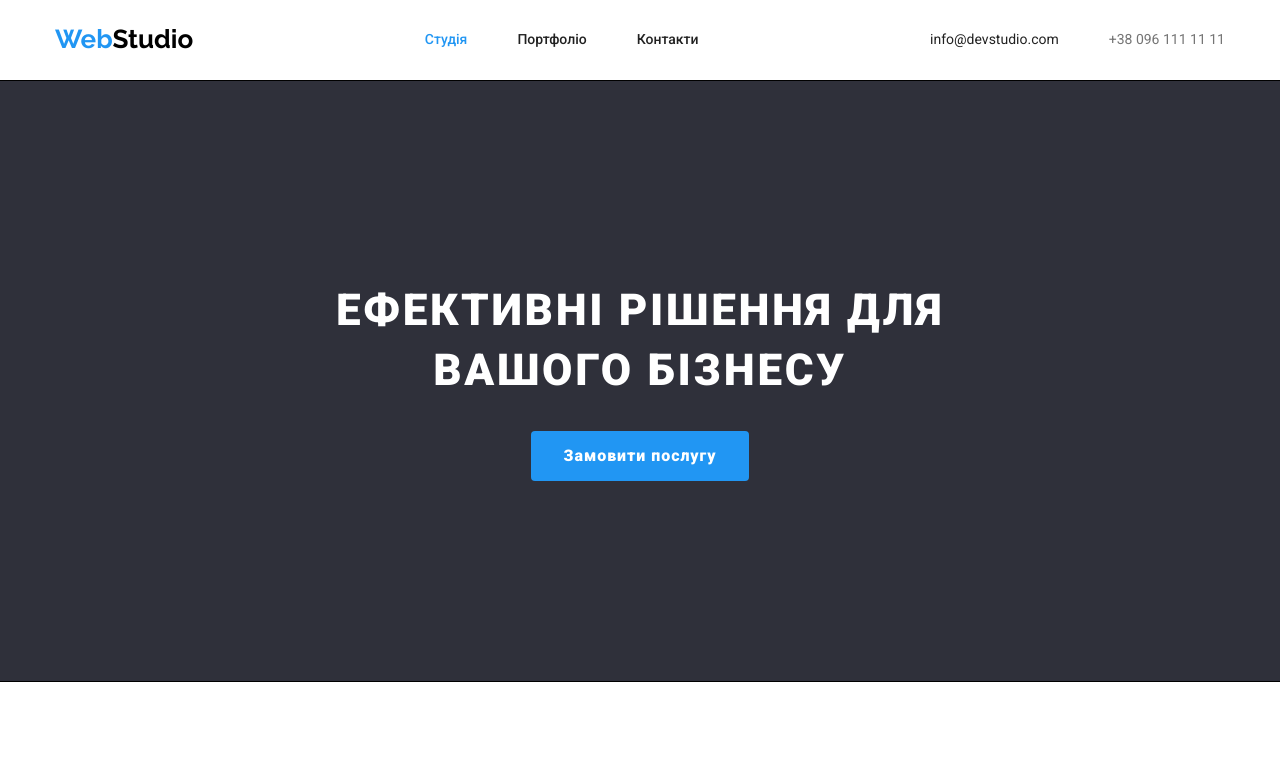
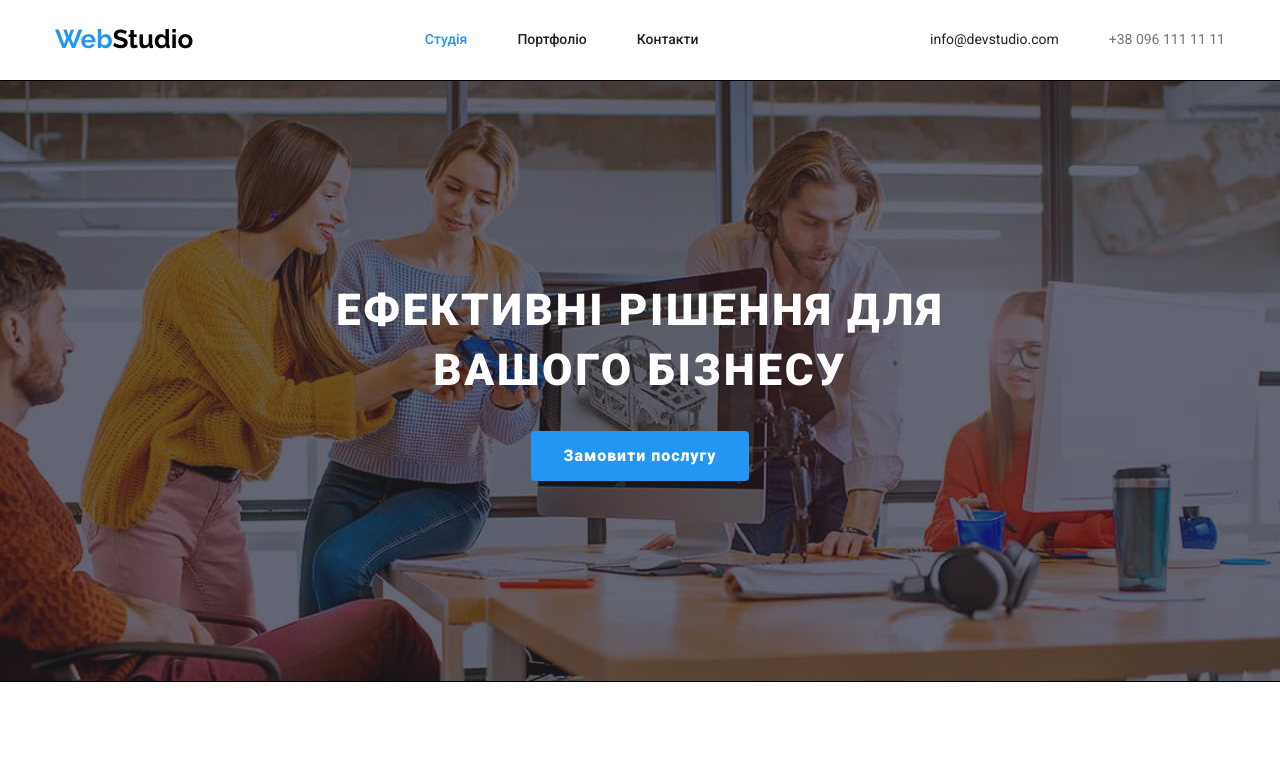
Before and after one commit to VVLLAADDYYSSLLAAVV/goit-markup-hw-04, a plain HTML site: page index.html in a window 1280 px wide. Shown: the top 771 px of the page. Drawn offline with nearby package versions, Linux system fonts and the light colour scheme; files whose address does not match are found by name.

Commit message:
background-image

```diff
--- a/css/styles.css
+++ b/css/styles.css
@@ -169,7 +169,8 @@ color: #2196F3;
       background-repeat: no-repeat;
       background-size: cover;
       outline: 1px solid black;
-      background-image: linear-gradient(rgba(47, 48, 58, 0.4)), url(../img/img/new_photo.jpg);
+      background-image:linear-gradient(rgba(47, 48, 58, 0.4),rgba(47, 48, 58, 0.4)), url(../img/img/new_photo.jpg);
+
 
       left: 0px;
       top: 80px;
```
